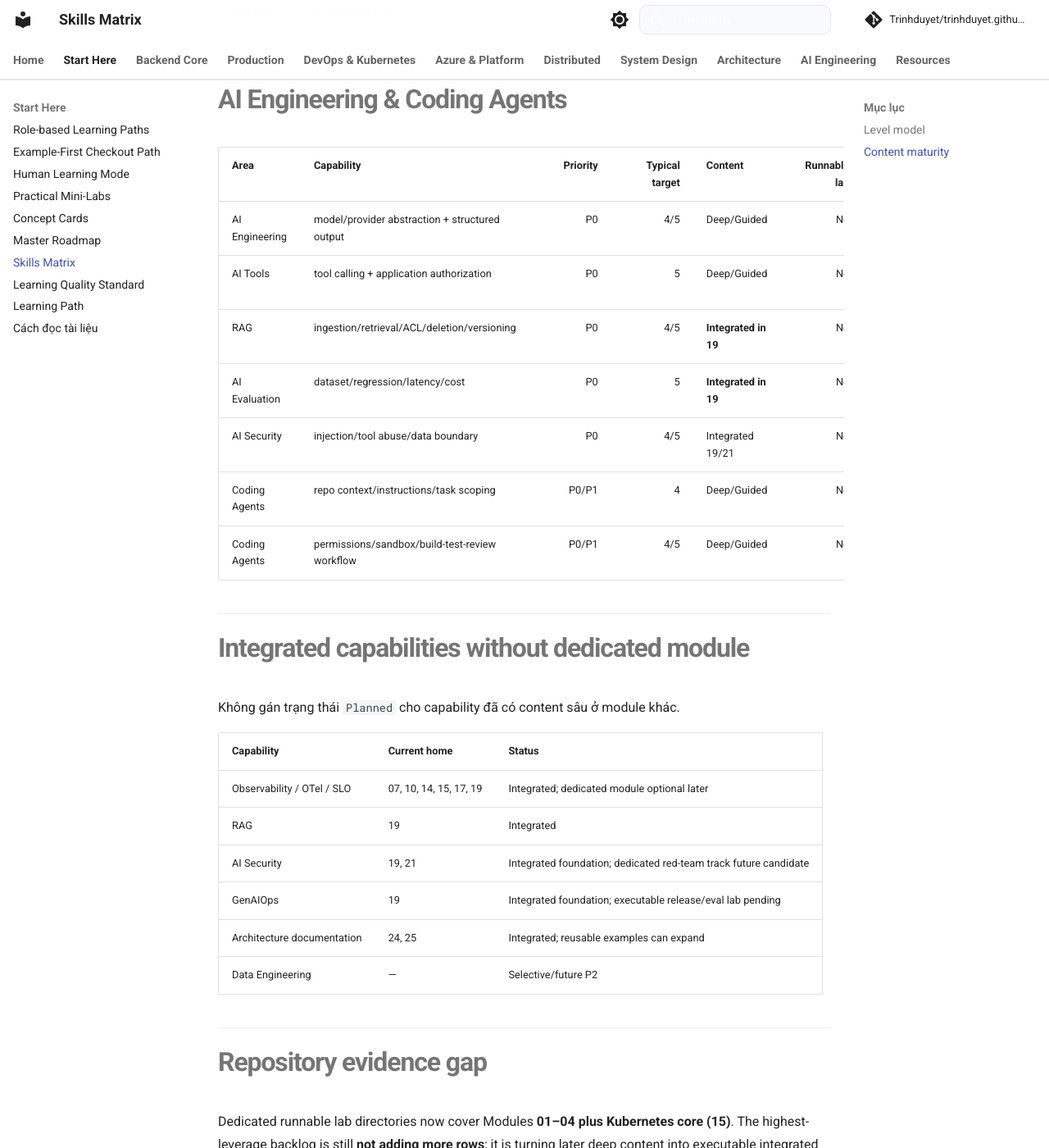
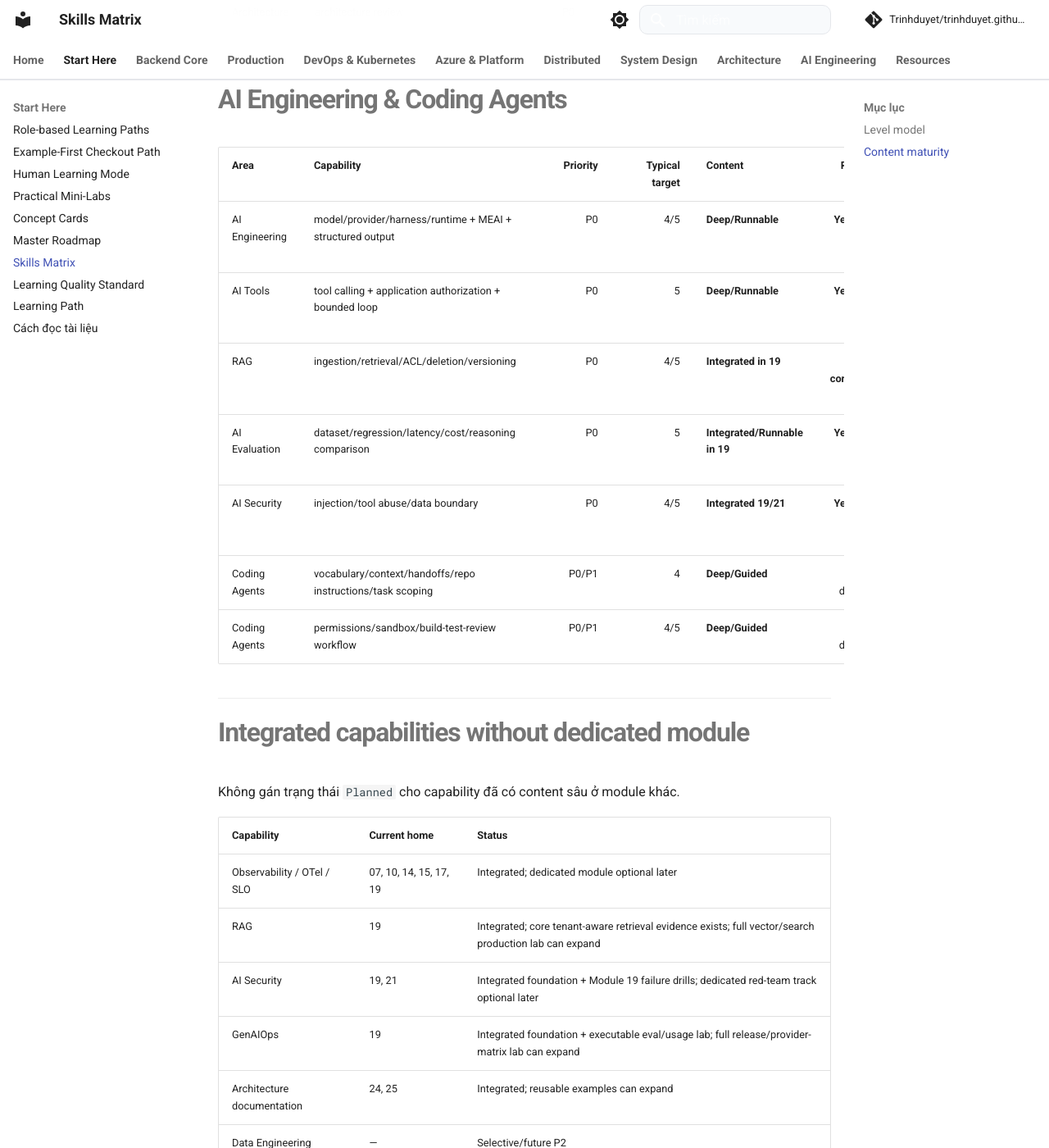
Before and after one commit to Trinhduyet/trinhduyet.github.io, an MkDocs documentation site: the page built from docs/00-roadmap/skills-matrix.md, in a window 1280 px wide and 1400 px high, scrolled down 6994 px. Shown: the whole window at 82% size. Built offline with MkDocs 1.6.1 and Material for MkDocs 9.7.7, drawn with Linux system fonts in a browser that asks for light colours; comment, search, counter and statistics services are not loaded; some of the changed text lies outside the part shown.

Commit message:
docs(roadmap): align AI evidence matrix with runnable labs

````diff
--- a/docs/00-roadmap/skills-matrix.md
+++ b/docs/00-roadmap/skills-matrix.md
@@ -158,13 +158,13 @@
 
 | Area | Capability | Priority | Typical target | Content | Runnable lab | Evidence path |
 |---|---|---:|---:|---|---:|---|
-| AI Engineering | model/provider abstraction + structured output | P0 | 4/5 | Deep/Guided | No | [AI Engineering](../19-ai-engineering/README.md) |
-| AI Tools | tool calling + application authorization | P0 | 5 | Deep/Guided | No | [Structured Output & Tools](../19-ai-engineering/structured-output-and-tool-calling.md) |
-| RAG | ingestion/retrieval/ACL/deletion/versioning | P0 | 4/5 | **Integrated in 19** | No | [RAG/Eval/Observability](../19-ai-engineering/rag-evaluation-and-observability.md) |
-| AI Evaluation | dataset/regression/latency/cost | P0 | 5 | **Integrated in 19** | No | [RAG/Eval/Observability](../19-ai-engineering/rag-evaluation-and-observability.md) |
-| AI Security | injection/tool abuse/data boundary | P0 | 4/5 | Integrated 19/21 | No | [AI Engineering](../19-ai-engineering/README.md) + [Coding Agents](../21-ai-coding-agents/README.md) |
-| Coding Agents | repo context/instructions/task scoping | P0/P1 | 4 | Deep/Guided | No | [Repository Context](../21-ai-coding-agents/repository-context-mcp-and-instructions.md) |
-| Coding Agents | permissions/sandbox/build-test-review workflow | P0/P1 | 4/5 | Deep/Guided | No | [Safe Agentic Workflow](../21-ai-coding-agents/safe-agentic-coding-workflow.md) |
+| AI Engineering | model/provider/harness/runtime + MEAI + structured output | P0 | 4/5 | **Deep/Runnable** | **Yes — core + MEAI** | [AI Engineering](../19-ai-engineering/README.md) + `labs/19-ai-engineering` |
+| AI Tools | tool calling + application authorization + bounded loop | P0 | 5 | **Deep/Runnable** | **Yes — core + MEAI** | [Structured Output & Tools](../19-ai-engineering/structured-output-and-tool-calling.md) + `labs/19-ai-engineering` |
+| RAG | ingestion/retrieval/ACL/deletion/versioning | P0 | 4/5 | **Integrated in 19** | **Yes — core/partial** | [RAG/Eval/Observability](../19-ai-engineering/rag-evaluation-and-observability.md) + tenant-aware retrieval lab |
+| AI Evaluation | dataset/regression/latency/cost/reasoning comparison | P0 | 5 | **Integrated/Runnable in 19** | **Yes — core** | [RAG/Eval/Observability](../19-ai-engineering/rag-evaluation-and-observability.md) + `labs/19-ai-engineering -- eval` |
+| AI Security | injection/tool abuse/data boundary | P0 | 4/5 | **Integrated 19/21** | **Yes — core failure drills** | [AI Engineering](../19-ai-engineering/README.md) + `labs/19-ai-engineering` |
+| Coding Agents | vocabulary/context/handoffs/repo instructions/task scoping | P0/P1 | 4 | **Deep/Guided** | No dedicated | [Coding Agent Vocabulary](../21-ai-coding-agents/ai-coding-agent-vocabulary-context-and-handoffs.md) |
+| Coding Agents | permissions/sandbox/build-test-review workflow | P0/P1 | 4/5 | **Deep/Guided** | No dedicated | [Safe Agentic Workflow](../21-ai-coding-agents/safe-agentic-coding-workflow.md) |
 
 ---
 
@@ -175,9 +175,9 @@
 | Capability | Current home | Status |
 |---|---|---|
 | Observability / OTel / SLO | 07, 10, 14, 15, 17, 19 | Integrated; dedicated module optional later |
-| RAG | 19 | Integrated |
-| AI Security | 19, 21 | Integrated foundation; dedicated red-team track future candidate |
-| GenAIOps | 19 | Integrated foundation; executable release/eval lab pending |
+| RAG | 19 | Integrated; core tenant-aware retrieval evidence exists; full vector/search production lab can expand |
+| AI Security | 19, 21 | Integrated foundation + Module 19 failure drills; dedicated red-team track optional later |
+| GenAIOps | 19 | Integrated foundation + executable eval/usage lab; full release/provider-matrix lab can expand |
 | Architecture documentation | 24, 25 | Integrated; reusable examples can expand |
 | Data Engineering | — | Selective/future P2 |
 
@@ -185,7 +185,7 @@
 
 # Repository evidence gap
 
-Dedicated runnable lab directories now cover Modules **01–04 plus Kubernetes core (15)**. The highest-leverage backlog is still **not adding more rows**; it is turning later deep content into executable integrated scenarios.
+Dedicated runnable lab directories now cover Modules **01–04, Kubernetes core (15), and Production AI core/MEAI (19)**. The highest-leverage backlog remains turning later deep content into executable integrated scenarios.
 
 Priority:
 
@@ -195,8 +195,9 @@
 17 Distributed Reliability
 18 Checkout Saga
 14 Azure IaC
-19 Production AI
+21 Coding Agent sandbox/context/review lab
 15 Kubernetes RBAC/PVC/NetworkPolicy/HPA extensions
+19 full provider/RAG/evaluation release lab
 ```
 
 → [Repository Quality Review](repository-quality-review-2026-08-28.md)
@@ -226,8 +227,9 @@
 
 ## Verification metadata
 
-- Rebuilt: 2026-08-28.
+- Rebuilt: 2026-08-28; AI evidence rows refreshed 2026-09-03.
 - Scope aligned with actual repository modules and runnable lab directories at review time.
 - Removed public user-specific assumed current levels.
 - Distributed Systems, System Design, Software Architecture and EF Core statuses corrected from stale `Planned` labels to current active/deep coverage.
 - Kubernetes core lab coverage added for reconciliation, Service/selectors, probes, resources, rollout and debugging.
+- Production AI evidence updated for `labs/19-ai-engineering`, including core self-test, Microsoft.Extensions.AI self-test, failure drills and eval usage comparison.
````
